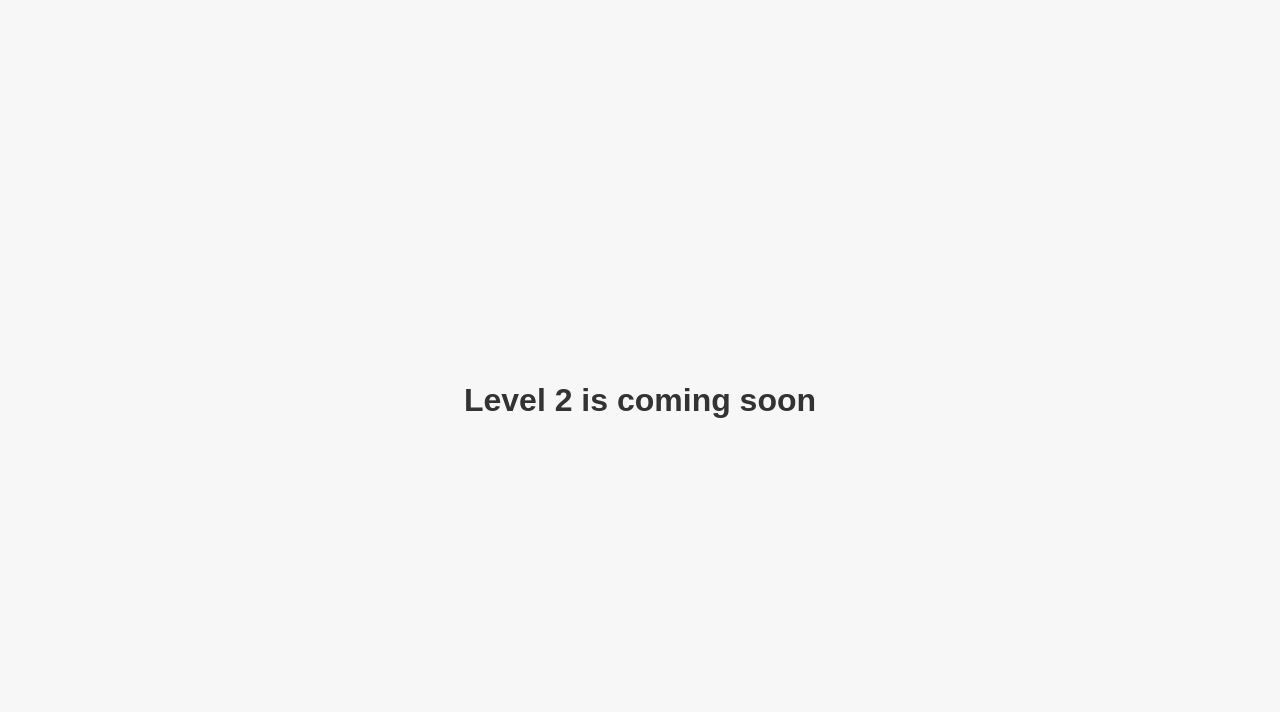
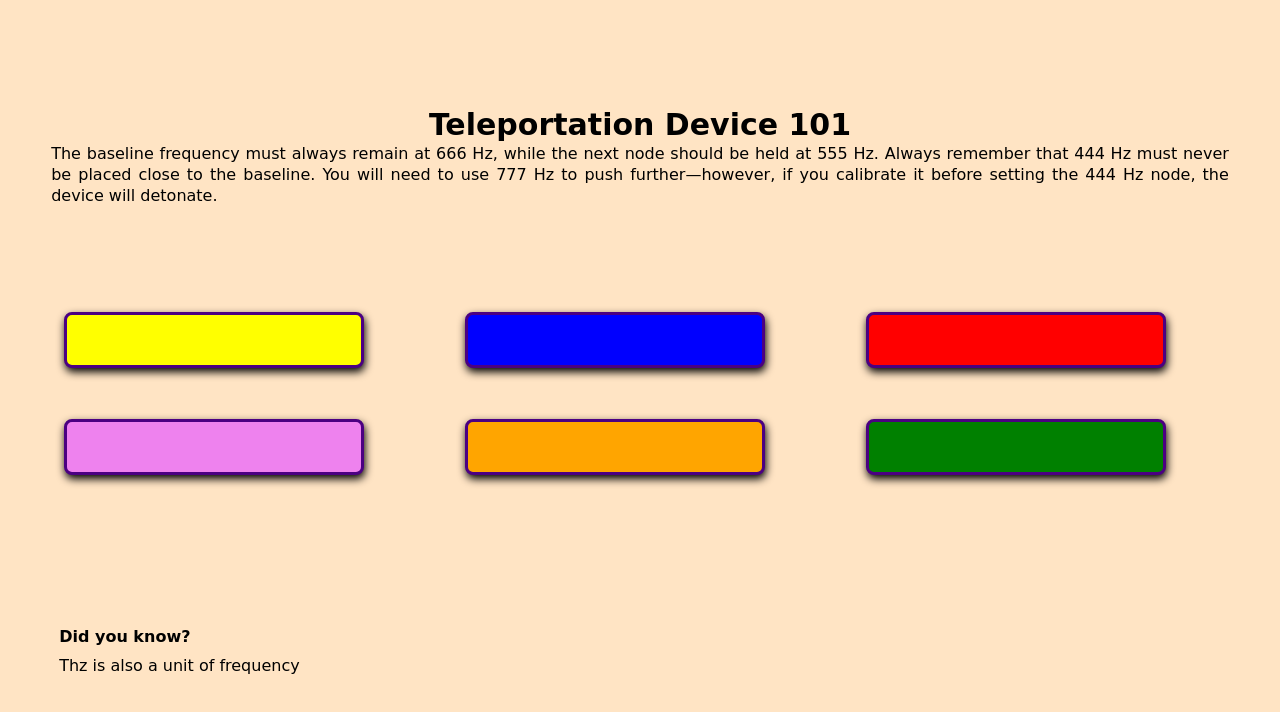
Before and after one commit to Ihit-acharya/puzzle-gauntlet, a plain HTML site: page level2.html in a window 1280 px wide. Drawn offline with Linux system fonts and the light colour scheme.

Commit message:
added level 2

```diff
--- a/level2.html
+++ b/level2.html
@@ -4,22 +4,29 @@
   <meta charset="UTF-8">
   <meta name="viewport" content="width=device-width, initial-scale=1.0">
   <title>Level 2</title>
-  <style>
-    body {
-      margin: 0;
-      min-height: 100vh;
-      display: grid;
-      place-items: center;
-      font-family: Arial, sans-serif;
-      background: #f7f7f7;
-    }
-    h1 {
-      font-size: 2rem;
-      color: #333;
-    }
-  </style>
+  <link rel="stylesheet" href="styletwo.css">
+  <script src="scripttwo.js" defer></script>
 </head>
 <body>
-  <h1>Level 2 is coming soon</h1>
+  <div class="main">
+    <div class="text-container">
+  <div class="hints-container">
+    <h3>Teleportation Device 101</h3>
+    <p>The baseline frequency must always remain at 666 Hz, while the next node should be held at 555 Hz. Always remember that 444 Hz must never be placed close to the baseline. You will need to use 777 Hz to push further—however, if you calibrate it before setting the 444 Hz node, the device will detonate.  </p>
+  </div>
+
+  </div>
+  <div class="btn-container">
+    <button id="btn-yellow"></button>
+    <button id="btn-blue"></button>
+    <button id="btn-red"></button>
+    <button id="btn-violet"></button>
+    <button id="btn-orange"></button>
+    <button id="btn-green"></button>
+  </div><div class="funfact-container">
+  <h4>Did you know?</h4>
+  <p>Thz is also a unit of frequency</p>
+  </div>
+  </div>
 </body>
 </html>
--- /dev/null
+++ b/scripttwo.js
@@ -0,0 +1,26 @@
+let buttonD = document.querySelectorAll(".btn-container button");
+let answerPattern = ["btn-blue","btn-green", "btn-red", "btn-violet" ];
+let userPattern = [];
+
+buttonD.forEach((btn) => {
+  btn.addEventListener("click",() =>{
+    let clickedButton = document.getElementById(btn.id);
+    if(userPattern.length < 4 && !clickedButton.classList.contains("pressed") ){
+    clickedButton.classList.add("pressed");
+    userPattern.push(btn.id);
+
+  };
+    setTimeout(()=>{if(userPattern.length === 4){
+      if(userPattern.join() === answerPattern.join()){
+        alert("Wow, so Cool! You did it. You really are tough eh..");
+        window.location.href = "level3.html";
+      }
+      else{
+        alert("You suckk! Try again");
+        userPattern = [];
+        count = 0;
+        location.reload();
+      }}},150);
+    }
+  )
+});
--- /dev/null
+++ b/styletwo.css
@@ -0,0 +1,101 @@
+*{
+  box-sizing: border-box;
+  margin: 0;
+  line-height: 1.3;
+  font-family: cursive , fantasy;
+}
+body{
+  background-color: bisque;
+  min-height: 99vh;
+  min-width: 99vw;
+}
+.main{
+  min-height: 100vh;
+  min-width: 100vw;
+  display: flex;
+  flex-direction: column;
+  align-items: center;
+  justify-content: space-evenly;
+
+}
+.text-container {
+  display: flex;
+  margin-top: 10px;
+  margin-bottom: 10px;
+  margin-left: 4vw;
+  margin-right: 4vw;
+}
+
+h3{
+  font-size: 30px;
+  text-align: center;
+}
+.text-container p{
+  margin-top: auto;
+  margin-bottom: auto;
+  text-align: justify;
+}
+.btn-container{
+  left: auto;
+  right: auto;
+  width: 90%;
+  display: grid;
+  grid-template-columns: repeat(3,1fr);
+  gap: 4vw;
+}
+button{
+  border-radius: 8px;
+  box-shadow: 1px 4px 8px black;
+  width: 27vw;
+  height: 7vh;
+  max-width: 300px;
+  max-height: 30pc;
+  cursor: pointer;
+  transition: ease 0.2s;
+
+}
+.funfact-container{
+  align-self: flex-start;
+  display: block;
+  width: 80%;
+  margin-left: 4vw;
+  margin-top: 6vh;
+  margin-bottom: 20px;
+
+}
+.funfact-container *{
+  margin: 1vh;
+}
+button:hover{
+  transform: translateY(2px) scale(0.95);
+}
+#btn-orange{
+  background-color: orange;
+  border: 3px solid indigo;
+}
+#btn-red{
+  background-color: red;
+  border: 3px solid indigo;
+}
+#btn-blue{
+  background-color: blue;
+  border: 3px solid indigo;
+}
+#btn-green{
+  background-color: green;
+  border: 3px solid indigo;
+}
+#btn-yellow{
+  background-color: yellow;
+  border: 3px solid indigo;
+}
+#btn-violet{
+  background-color: violet;
+  border: 3px solid indigo;
+}
+.pressed{
+  transform: translateY(2px) scale(0.95);
+  border:2px solid black !important;
+  background-color: grey !important;
+
+}
```
Also changed, not shown: index.html (+1 -1 lines), level3.html (added, +47 -0 lines), plans.txt (added), styleone.css (renamed from style.css).
